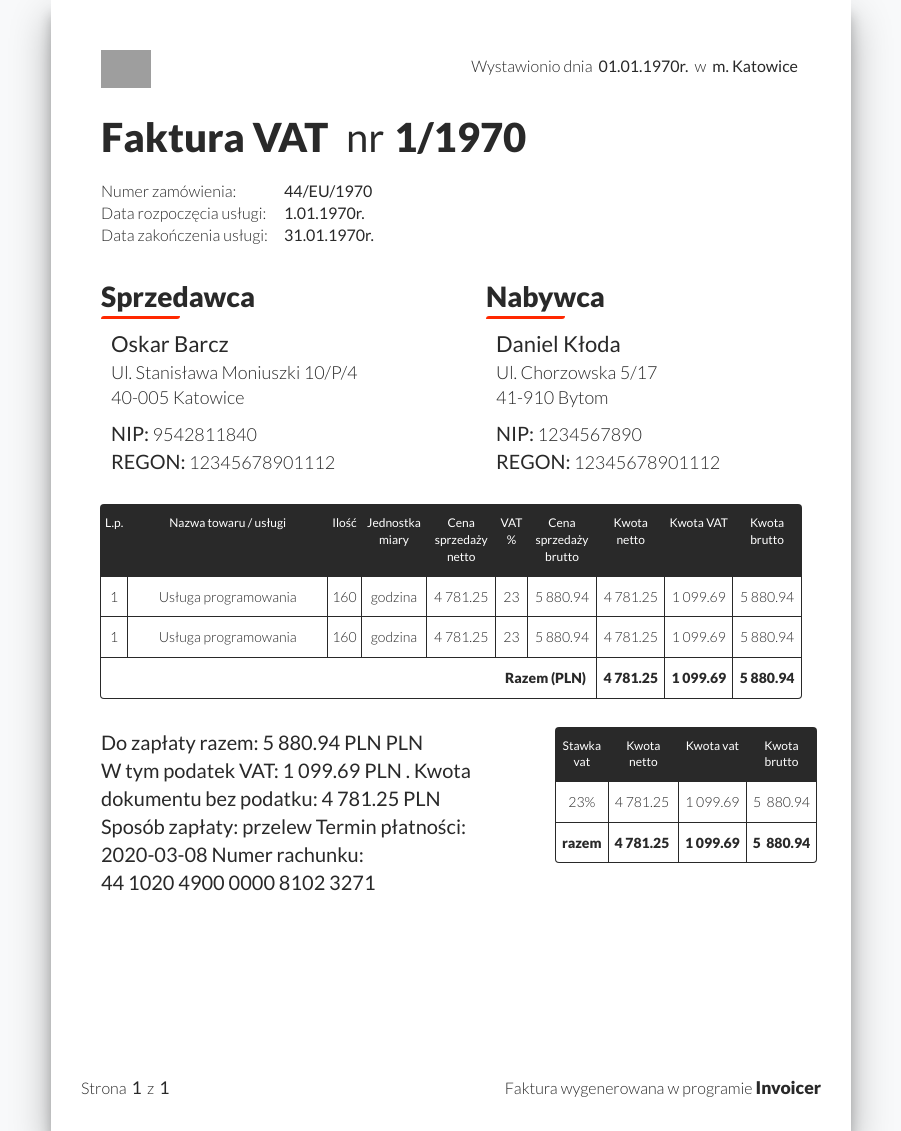
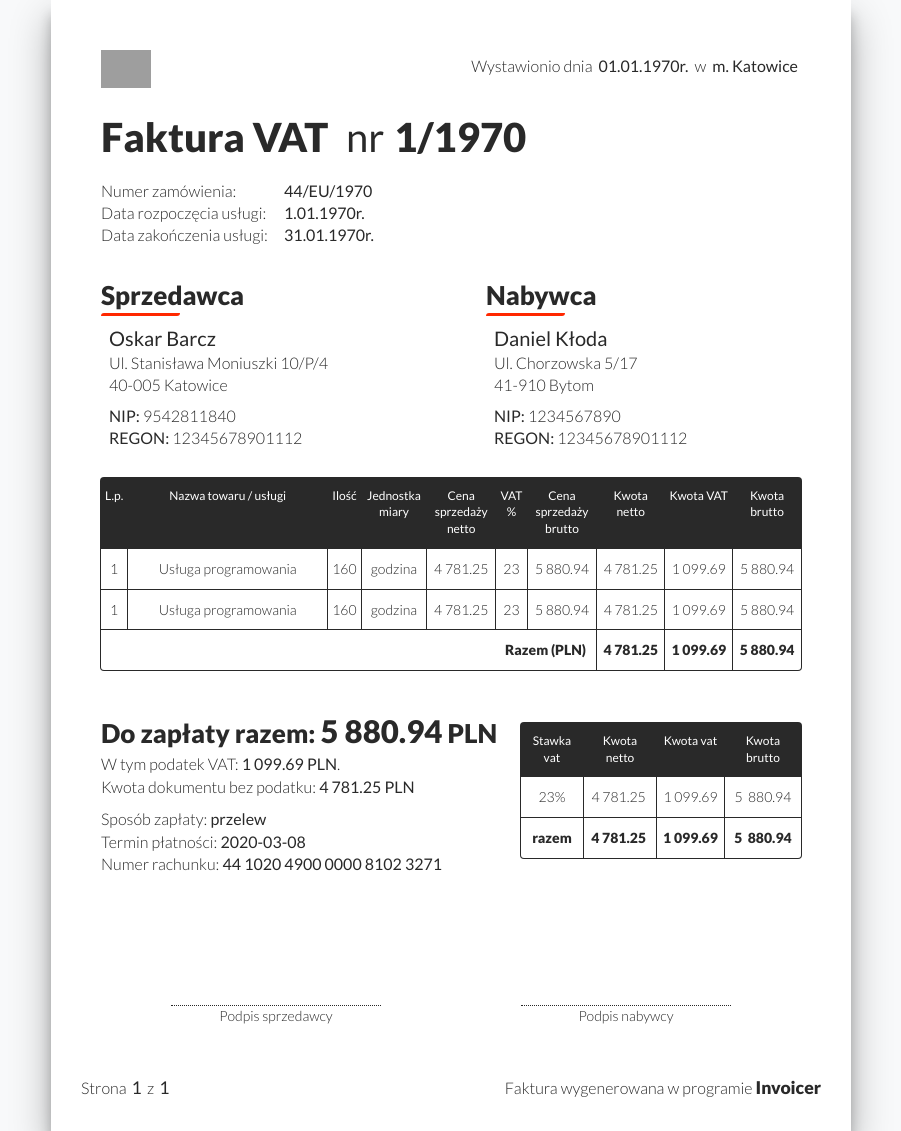
Before and after one commit to oskarbarcz/cloud-invoicer, a Symfony app: template templates/pages/invoice.html.twig in a window 1280 px wide. Shown: the whole page, without its empty margins (189-1090 px from the left). Run offline with Twig, Linux system fonts and the light colour scheme; the template is opened without the code that fills it, so the values that code supplies are empty; style sheets or scripts are compiled from the project's sources; some libraries are stand-ins or nearby versions; grey boxes are pictures that could not be loaded.

Commit message:
Add complete layout

```diff
--- a/assets/sass/domain/invoice/component/_parties.sass
+++ b/assets/sass/domain/invoice/component/_parties.sass
@@ -7,7 +7,7 @@
     width: 45%
   &__title
     font-weight: 900
-    font-size: 1.4em
+    font-size: 1.3em
     color: #292929
     &::after
       content: ''
@@ -17,11 +17,11 @@
       background: #FF2800
       border-radius: 3px 0
   &__data
-    margin: 10px
+    margin: 8px
   &__line
     display: block
     font-weight: 300
-    font-size: 0.9em
+    font-size: 0.8em
     &--bold
       font-weight: 400
-      font-size: 1.1em
+      font-size: 1em
--- /dev/null
+++ b/assets/sass/domain/invoice/component/_signage.sass
@@ -0,0 +1,10 @@
+.signage
+  display: flex
+  justify-content: space-around
+  margin-top: 125px
+  &__person
+    font-size: 0.7em
+    font-weight: 300
+    border-top: 1px dotted #292929
+    text-align: center
+    width: 30%
--- a/assets/sass/domain/invoice/component/_summary.sass
+++ b/assets/sass/domain/invoice/component/_summary.sass
@@ -1,9 +1,23 @@
 .summary
   display: flex
   justify-content: space-between
+  align-items: center
   flex-direction: row
   margin-top: 30px
+  &__title
+    font-weight: 900
+    font-size: 1.3em
+    &--price
+      font-size: 1.2em
   &__visual
-    width: 35%
+    width: 40%
   &__prices
     width: 60%
+  &__head, &__payment
+    margin: 10px 0 5px
+  &__text
+    font-weight: 300
+    font-size: 0.8em
+    display: block
+    &--bold
+      font-weight: 400
--- a/assets/sass/domain/invoice/index.sass
+++ b/assets/sass/domain/invoice/index.sass
@@ -7,4 +7,5 @@
 @import "component/products"
 @import "component/summary"
 @import "component/table"
+@import "component/signage"
 @import "component/footer"
--- /dev/null
+++ b/templates/components/invoice/signage.html.twig
@@ -0,0 +1,4 @@
+<section class="signage">
+    <span class="signage__person">Podpis sprzedawcy</span>
+    <span class="signage__person">Podpis nabywcy</span>
+</section>
--- a/templates/components/invoice/summary.html.twig
+++ b/templates/components/invoice/summary.html.twig
@@ -1,33 +1,31 @@
 <section class="summary">
     <div class="summary__prices">
         <div class="summary__head">
-            <h2 class="summary__head-price">
+            <h2 class="summary__title">
                 Do zapłaty razem:
-                <span class="summary__head-price--price">5&nbsp;880.94&nbsp;PLN</span>
-                PLN
+                <span class="summary__title--price">5&nbsp;880.94</span> PLN
             </h2>
-            <span class="summary__vat-text">
+            <span class="summary__text">
             W tym podatek VAT:
-            <span class="summmary__vat-text--bold">1&nbsp;099.69 PLN</span>
-            .
+            <span class="summary__text--bold">1&nbsp;099.69 PLN</span>.
         </span>
-            <span class="summary__vat-text">
+            <span class="summary__text">
                 Kwota dokumentu bez podatku:
-            <span class="summmary__vat-text--bold">4&nbsp;781.25&nbsp;PLN</span>
+            <span class="summary__text--bold">4&nbsp;781.25&nbsp;PLN</span>
         </span>
         </div>
         <div class="summary__payment">
             <span class="summary__text">
                 Sposób zapłaty:
-                <span class="summary_text--bold">przelew</span>
+                <span class="summary__text--bold">przelew</span>
             </span>
             <span class="summary__text">
                 Termin płatności:
-                <span class="summary_text--bold">2020-03-08</span>
+                <span class="summary__text--bold">2020-03-08</span>
             </span>
             <span class="summary__text">
                 Numer rachunku:
-                <span class="summary_text--bold">
+                <span class="summary__text--bold">
                     44&nbsp;1020&nbsp;4900&nbsp;0000&nbsp;8102&nbsp;3271&nbsp;
                 </span>
             </span>
--- a/templates/pages/invoice.html.twig
+++ b/templates/pages/invoice.html.twig
@@ -13,6 +13,7 @@
                 {% include 'components/invoice/customer-seller-informations.html.twig' %}
                 {% include 'components/invoice/products.html.twig' %}
                 {% include 'components/invoice/summary.html.twig' %}
+                {% include 'components/invoice/signage.html.twig' %}
                 {% include 'components/invoice/footer.html.twig' %}
             {% endblock %}
         </section>
```
